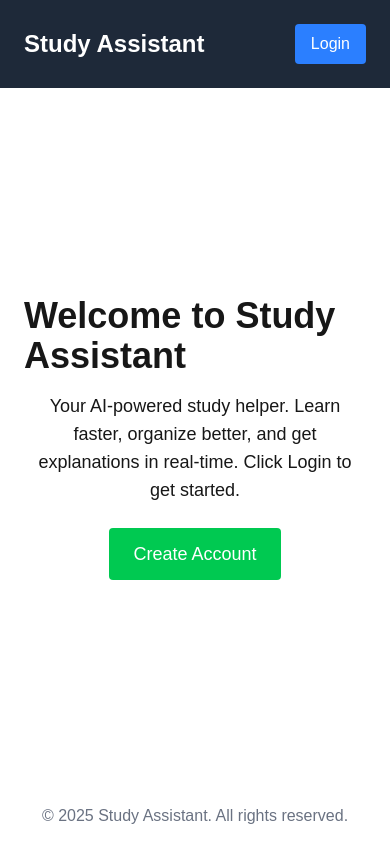
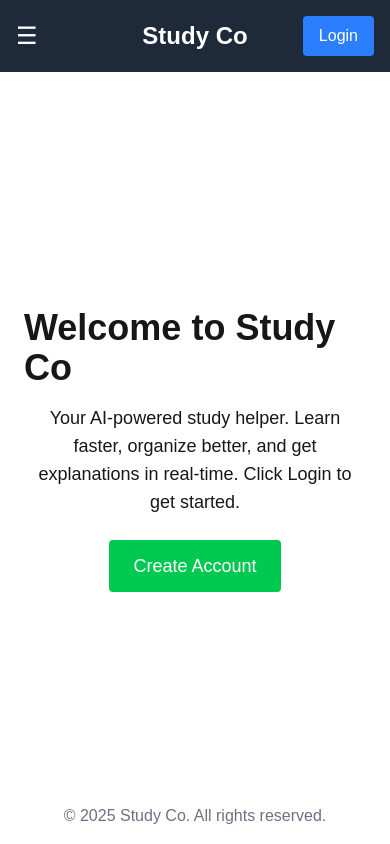
Before and after one commit to zanerisinger-max/study, a Next.js app: page / in a window 390 px wide. Built offline with nearby package versions, Linux system fonts and the light colour scheme.

Commit message:
Updated homepage: Study Co, centered logo, hamburger menu

```diff
--- a/app/page.tsx
+++ b/app/page.tsx
@@ -1,26 +1,50 @@
 "use client";
 
+import { useState } from "react";
 import { useRouter } from "next/navigation";
 
 export default function Home() {
   const router = useRouter();
+  const [menuOpen, setMenuOpen] = useState(false);
 
   return (
     <div className="min-h-screen flex flex-col">
       {/* Header */}
-      <header className="flex justify-between items-center p-6 bg-gray-800 text-white">
-        <h1 className="text-2xl font-bold">Study Assistant</h1>
+      <header className="flex justify-between items-center p-4 bg-gray-800 text-white relative">
+        {/* Hamburger menu */}
+        <button
+          className="text-white text-2xl"
+          onClick={() => setMenuOpen(!menuOpen)}
+        >
+          &#9776; {/* three bars */}
+        </button>
+
+        {/* Centered Logo / Name */}
+        <h1 className="absolute left-1/2 transform -translate-x-1/2 text-2xl font-bold">
+          Study Co
+        </h1>
+
+        {/* Login Button */}
         <button
           onClick={() => router.push("/login")}
           className="bg-blue-500 hover:bg-blue-600 px-4 py-2 rounded"
         >
           Login
         </button>
+
+        {/* Dropdown Menu */}
+        {menuOpen && (
+          <div className="absolute top-full left-0 bg-gray-700 text-white w-48 p-4 space-y-2 shadow-md rounded">
+            <button className="w-full text-left hover:bg-gray-600 px-2 py-1 rounded">Home</button>
+            <button className="w-full text-left hover:bg-gray-600 px-2 py-1 rounded">Features</button>
+            <button className="w-full text-left hover:bg-gray-600 px-2 py-1 rounded">About</button>
+          </div>
+        )}
       </header>
 
       {/* Main Content */}
-      <main className="flex flex-col items-center justify-center flex-1 p-6">
-        <h2 className="text-4xl font-bold mb-4">Welcome to Study Assistant</h2>
+      <main className="flex flex-col items-center justify-center flex-1 p-6 mt-10">
+        <h2 className="text-4xl font-bold mb-4">Welcome to Study Co</h2>
         <p className="text-lg text-center max-w-xl mb-6">
           Your AI-powered study helper. Learn faster, organize better, and get
           explanations in real-time. Click Login to get started.
@@ -35,7 +59,7 @@ export default function Home() {
 
       {/* Footer */}
       <footer className="text-center p-4 text-gray-500">
-        &copy; 2025 Study Assistant. All rights reserved.
+        &copy; 2025 Study Co. All rights reserved.
       </footer>
     </div>
   );
```
